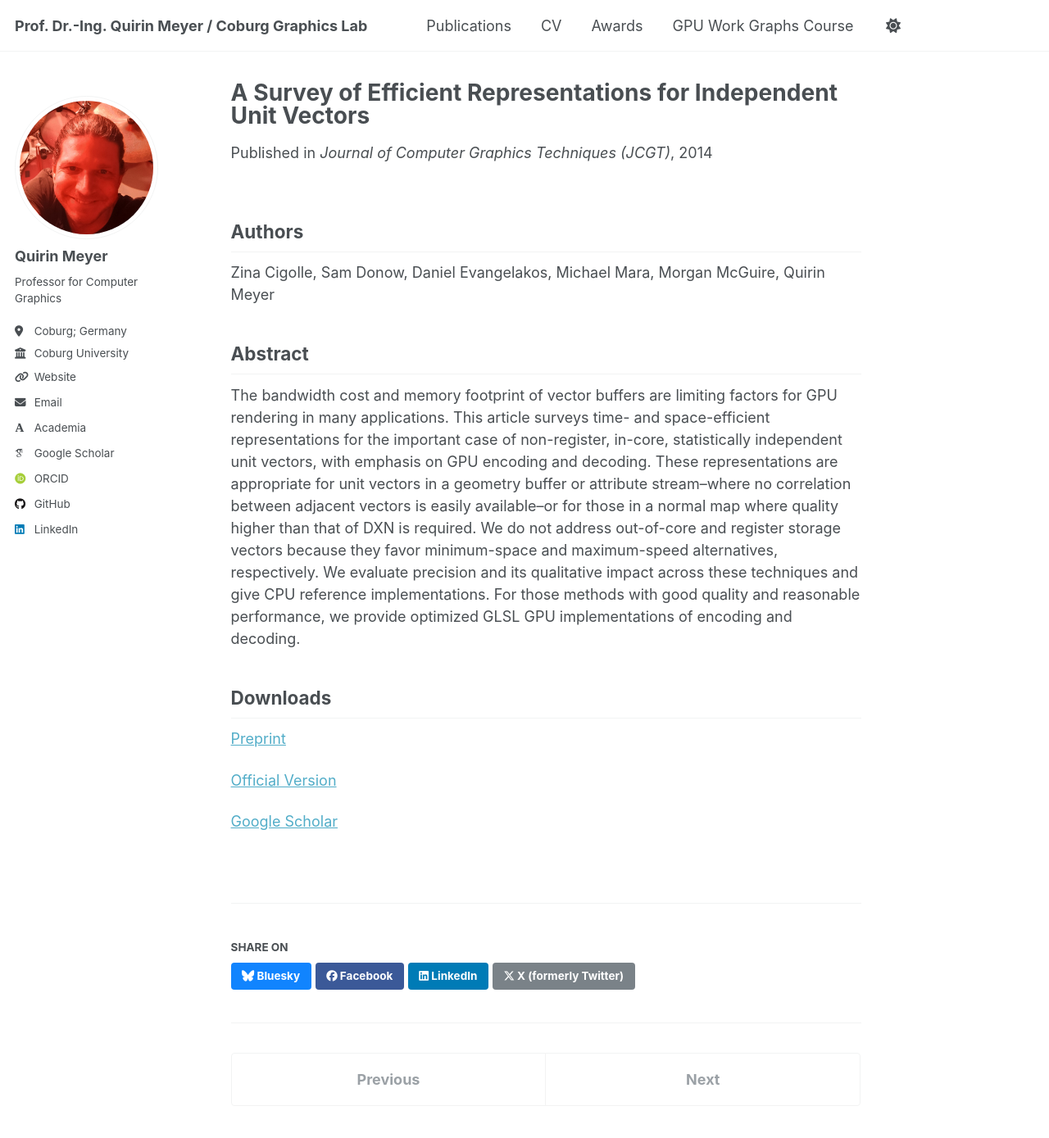
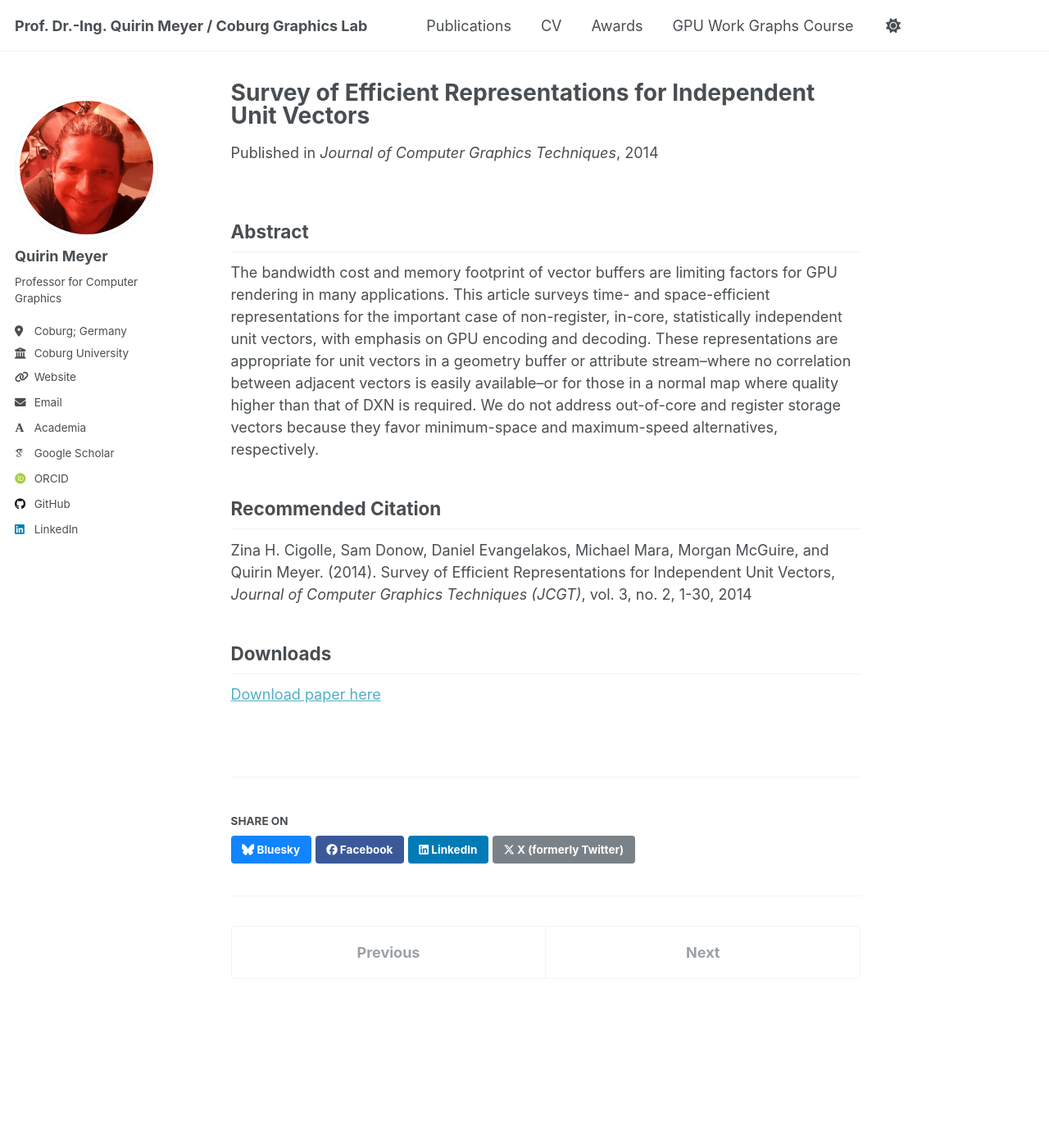
Before and after one commit to CoburgGraphicsLab/CoburgGraphicsLab.github.io, a Jekyll site: the page built from _publications/Cigolle14SER.md, in a window 1280 px wide and 1400 px high. Shown: the top 1389 px of the window at 82% size. Built offline with Jekyll 4.4.1, drawn with Linux system fonts in a browser that asks for light colours; some web fonts are replaced; a script that is not in the unit is left out.

Commit message:
Adding Masihs first author paper.

```diff
--- a/_publications/Cigolle14SER.md
+++ b/_publications/Cigolle14SER.md
@@ -1,19 +1,19 @@
 ---
-title: "A Survey of Efficient Representations for Independent Unit Vectors"
+title: "Survey of Efficient Representations for Independent Unit Vectors"
 collection: publications
-permalink: /publication/Cigolle14SER.html
 category: manuscripts
-date: 2014-04-17
-venue: 'Journal of Computer Graphics Techniques (JCGT)'
+permalink: /publication/Cigolle14SER
+date: 2014-10-16
+venue: 'Journal of Computer Graphics Techniques'
 ---
-## Authors
-Zina Cigolle, Sam Donow, Daniel Evangelakos, Michael Mara, Morgan McGuire, Quirin Meyer
+
 ## Abstract
-The bandwidth cost and memory footprint of vector buffers are limiting factors for GPU rendering in many applications. This article surveys time- and space-efficient representations for the important case of non-register, in-core, statistically independent unit vectors, with emphasis on GPU encoding and decoding. These representations are appropriate for unit vectors in a geometry buffer or attribute stream--where no correlation between adjacent vectors is easily available--or for those in a normal map where quality higher than that of DXN is required. We do not address out-of-core and register storage vectors because they favor minimum-space and maximum-speed alternatives, respectively. We evaluate precision and its qualitative impact across these techniques and give CPU reference implementations. For those methods with good quality and reasonable performance, we provide optimized GLSL GPU implementations of encoding and decoding.
+
+The bandwidth cost and memory footprint of vector buffers are limiting factors for GPU rendering in many applications. This article surveys time- and space-efficient representations for the important case of non-register, in-core, statistically independent unit vectors, with emphasis on GPU encoding and decoding. These representations are appropriate for unit vectors in a geometry buffer or attribute stream--where no correlation between adjacent vectors is easily available--or for those in a normal map where quality higher than that of DXN is required. We do not address out-of-core and register storage vectors because they favor minimum-space and maximum-speed alternatives, respectively.
+
+## Recommended Citation
+Zina H. Cigolle, Sam Donow, Daniel Evangelakos, Michael Mara, Morgan McGuire, and Quirin Meyer. (2014). Survey of Efficient Representations for Independent Unit Vectors, <i>Journal of Computer Graphics Techniques (JCGT)</i>, vol. 3, no. 2, 1-30, 2014
 ## Downloads
 
-[Preprint](../files/Cigolle14SER.pdf){:target="_blank"}
 
-[Official Version](http://jcgt.org/published/0003/02/01/){:target="_blank"}
-
-[Google Scholar](https://scholar.google.com/scholar?q=A+Survey+of+Efficient+Representations+for+Independent+Unit+Vectors){:target="_blank"}
+<a href='../files/Cigolle14SER.pdf'>Download paper here</a>
--- a/markdown_generator/publications.py
+++ b/markdown_generator/publications.py
@@ -14,7 +14,7 @@
 #
 # - `excerpt` and `paper_url` can be blank, but the others must have values.
 # - `pub_date` must be formatted as YYYY-MM-DD.
-# - `url_slug` will be the descriptive part of the .md file and the permalink URL for the page about the paper. The .md file will be `YYYY-MM-DD-[url_slug].md` and the permalink will be `https://[yourdomain]/publications/YYYY-MM-DD-[url_slug]`
+# - `url_slug` will be the descri doniptive part of the .md file and the permalink URL for the page about the paper. The .md file will be `YYYY-MM-DD-[url_slug].md` and the permalink will be `https://[yourdomain]/publications/YYYY-MM-DD-[url_slug]`
 
 
 # ## Import pandas
@@ -64,8 +64,8 @@ def html_escape(text):
 import os
 for row, item in publications.iterrows():
 
-    md_filename = str(item.pub_date) + "-" + item.url_slug + ".md"
-    html_filename = str(item.pub_date) + "-" + item.url_slug
+    md_filename = item.url_slug + ".md"
+    html_filename = item.url_slug
     year = item.pub_date[:4]
 
     ## YAML variables
```
Also changed, not shown: _publications/Eisenacher09RVR.md (+9 -9 lines), _publications/Kuth25RTG.md (+9 -9 lines), _publications/Meyer10OFN.md (+9 -9 lines), _publications/Schoenfeld103SC.md (+9 -9 lines), _publications/Seyedmasih26GVC.md (added, +19 -0 lines), _publications/Suessmuth10SRB.md (+9 -9 lines), markdown_generator/publications.tsv (+3 -2 lines), markdown_generator/pubs.bib (+14 -0 lines), 1 other file.
